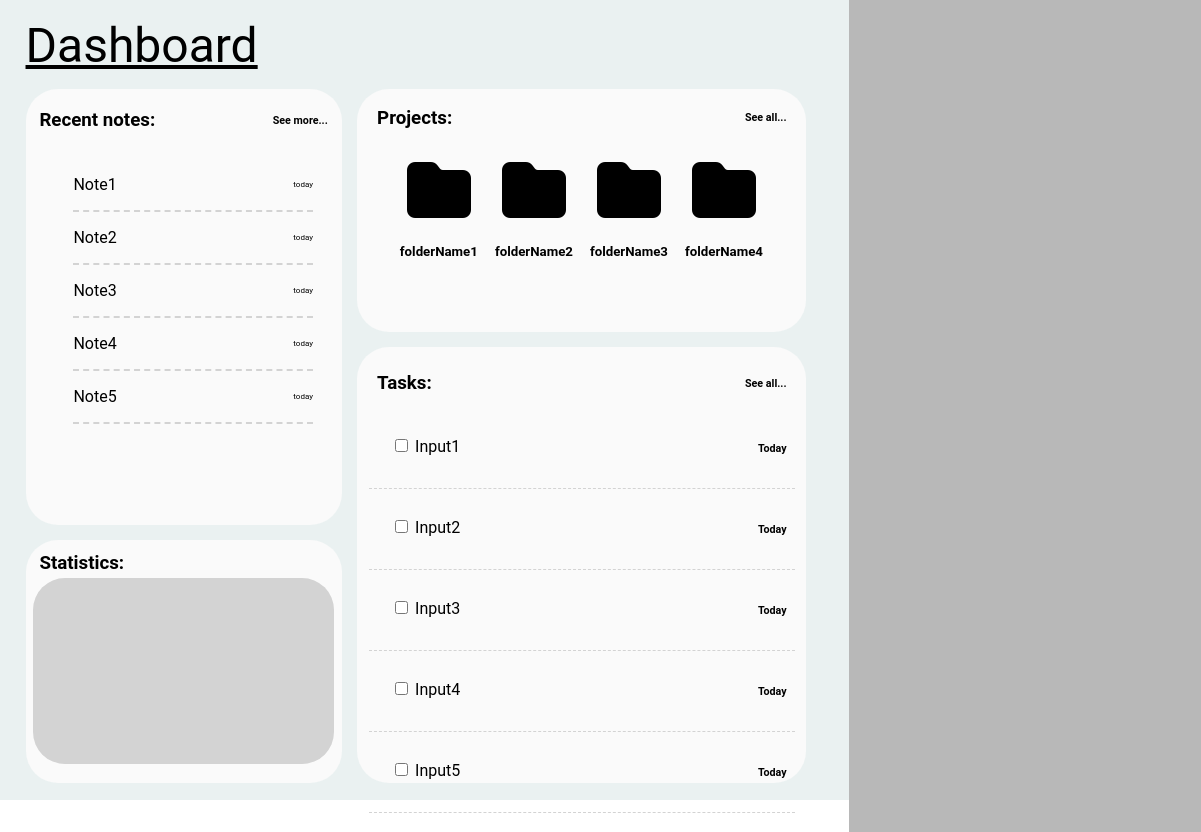
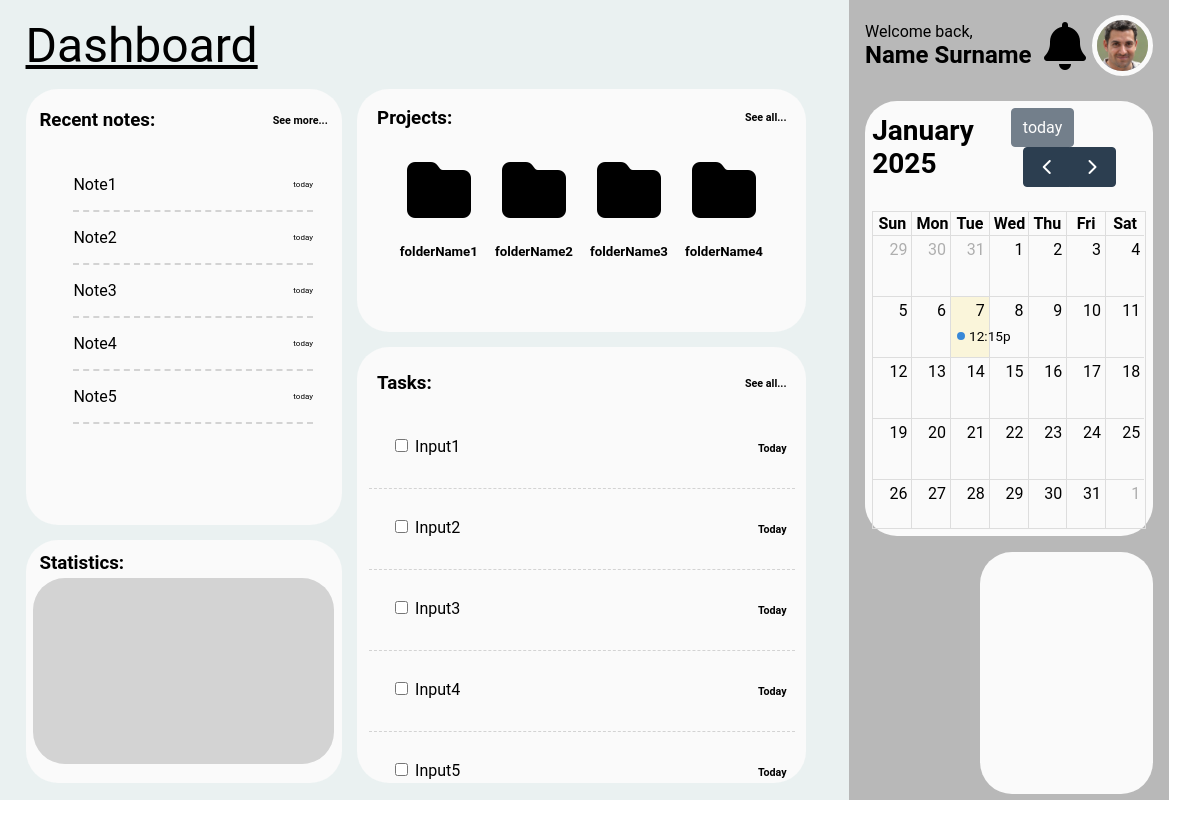
Before and after one commit to T-Tommasi/wag-ToDoApp, a website built with webpack: page src/template.html in a window 1280 px wide. Shown: the full height of the page, 111-1312 px from the left, 1201 px wide, since content can reach past the window. After the commit the page ends 800 px from the top, so only its background shows below. Built offline with nearby package versions, Linux system fonts and the light colour scheme.

Commit message:
(FEAT) Finished most of the styling
- Finished styling for most of the basic functionalities
- Added styling for side-calendarImporter

(FEAT) Initiated logic for element generation

- Created ElementGenerator module for dinamically creating new DOM elements
- Imported new functions into index.js
- Imported NPM package for generating a calendar (why reinvent the wheel?)
- Set up calendarImporter module

```diff
--- a/package.json
+++ b/package.json
@@ -30,6 +30,8 @@
   },
   "dependencies": {
     "@fortawesome/fontawesome-free": "^6.7.2",
+    "@fullcalendar/core": "^6.1.15",
+    "@fullcalendar/daygrid": "^6.1.15",
     "webpack-merge": "^6.0.1"
   }
 }
--- /dev/null
+++ b/src/ElementGenerator.js
@@ -0,0 +1,31 @@
+export class CreateElement {
+    constructor(elementType) {
+        this._buildable = document.createElement(elementType);
+    };
+
+    addClass(...classNames) {
+        for (let element of classNames) {
+            this._buildable.classList.add(element)
+        }
+        return this
+    };
+
+    addId(id) {
+        this._buildable.setAttribute('id', id)
+        return this
+    };
+
+    content(content) {
+        this._buildable.textContent = content
+        return this
+    }
+
+    appendElement(parent) {
+        parent.appendChild(this._buildable);
+        console.log(`${this._buildable.classList} appended to ${parent}`)
+    }
+
+    get elementData() {
+        return this._buildable
+    }
+}
--- /dev/null
+++ b/src/calendarImporter.js
@@ -0,0 +1,15 @@
+import { Calendar } from '@fullcalendar/core'
+import dayGridPlugin from '@fullcalendar/daygrid'
+
+const calendarEl = document.getElementById('calendar')
+const calendar = new Calendar(calendarEl, {
+  plugins: [dayGridPlugin],
+  initialView: 'dayGridMonth',
+  events: [
+    { title: 'Meeting', start: new Date() }
+  ]
+})
+
+export const calendarInstance = calendar
+
+calendar.render()
--- a/src/index.js
+++ b/src/index.js
@@ -1,3 +1,7 @@
 import html from './template.html';
 import './style.css';
 import '@fortawesome/fontawesome-free/css/all.min.css'
+import { calendarInstance } from './calendarImporter';
+import { CreateElement } from './ElementGenerator';
+
+calendarInstance
--- a/src/style.css
+++ b/src/style.css
@@ -129,6 +129,7 @@ nav {
 #tasks {
     grid-column: 6/13;
     grid-row: 6/13;
+    overflow: hidden;
 }
 
 #folders {
@@ -150,7 +151,6 @@ nav {
 
 .taskContainer {
     flex-direction: column;
-    overflow: scroll;
 }
 
 .taskContainer>div {
@@ -162,10 +162,58 @@ nav {
 
 .sideContent {
     background-color: #b8b8b8;
-    width: 100%;
-    height: 100%;
-    padding: 5%;
+    padding: 2% 5%;
     grid-column: 10/13;
     grid-row: 1/13;
     grid-template: repeat(12,1fr)/repeat(12,1fr);
+    gap: 2%;
 }
+
+.bell{
+    grid-column: 9/10;
+    grid-row: 1/2;
+    place-content: center;
+}
+
+#profilePhoto{
+    grid-column: 10/13;
+    grid-row: 1/2;
+    height: 4dvw;
+    width: 4dvw;
+    border-radius: 50%;
+    border: #FAFAFA solid 5px;
+    margin: auto;
+}
+
+#profileName {
+    grid-column: 1/9;
+    grid-row: 1 / 2;
+    flex-direction: column;
+    justify-content: center;
+    align-items: flex-start;
+}
+
+#profileName strong {
+    font-size: 1.5em;
+}
+
+#calendar {
+    grid-column: 1/13;
+    grid-row: 2/9;
+}
+
+#hourlyNotes {
+    grid-column: 1/13;
+    grid-row: 9/13;
+    grid-template: repeat(5,1fr)/repeat(5,1fr);
+}
+
+#hours {
+    grid-column: 1/3;
+    grid-row: 1/6;
+}
+
+#hourlyNote {
+    grid-column: 3/6;
+    grid-row: 1/6;
+}
--- a/src/template.html
+++ b/src/template.html
@@ -157,7 +157,20 @@
                 </div>
             </div>
         </div>
-        <div class="sideContent grid"></div>
+        <div class="sideContent grid">
+            <div class="flex" id="profileName">
+                <p>Welcome back,<br><strong>Name Surname</strong></p>
+            </div>
+            <div class="bell">
+                <i class="fa-solid fa-bell fa-3x bell"></i>
+            </div>
+            <img src="img/thispersondoesnotexist.jpeg" alt="Profile picture" id="profilePhoto">
+            <div class="innerContainer" id="calendar"></div>
+            <div id="hourlyNotes" class="grid">
+                <div id="hours"></div>
+                <div class="innerContainer" id="hourlyNote"></div>
+            </div>
+        </div>
     </div>
 </body>
 </html>
```
Also changed, not shown: src/img/thispersondoesnotexist.jpeg (added), 1 other file.
